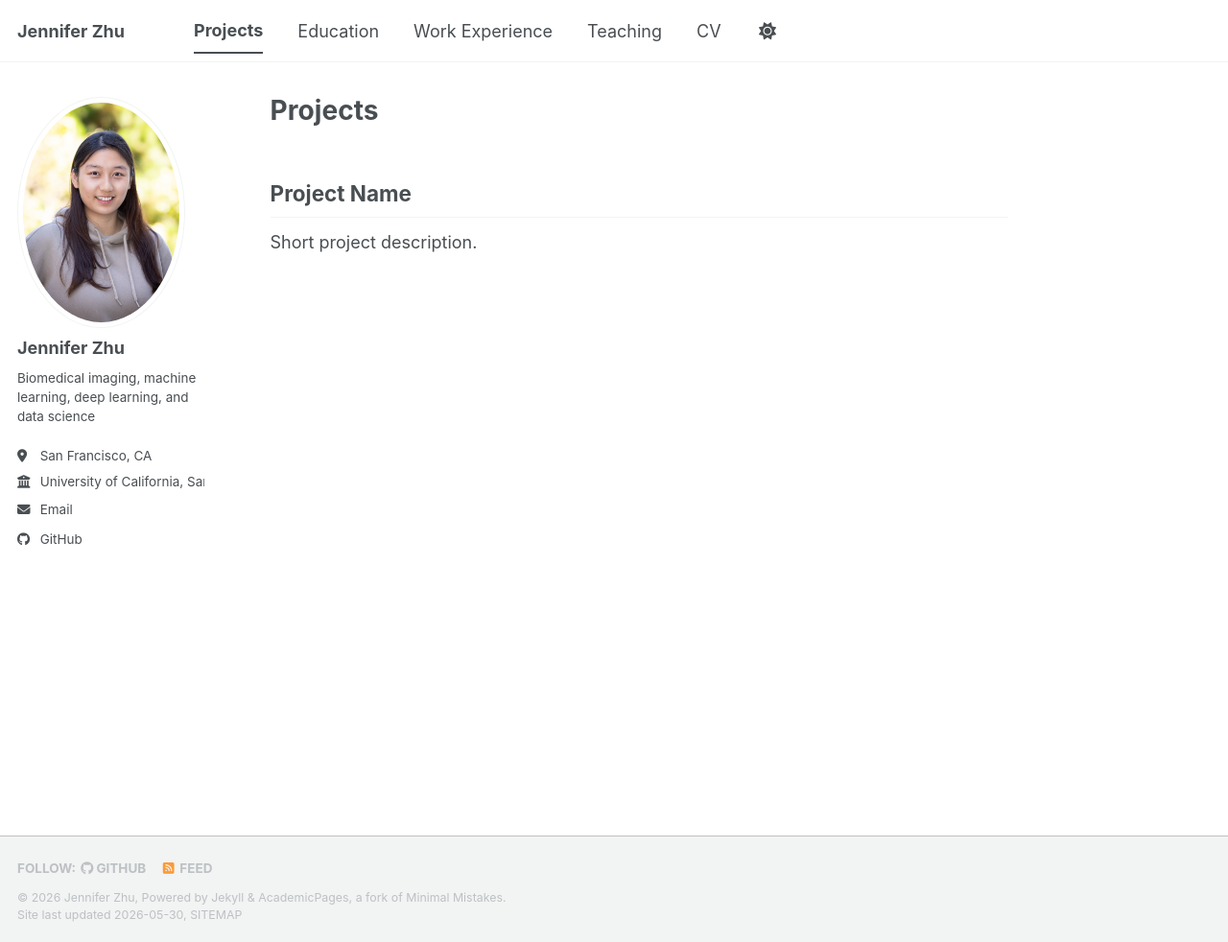
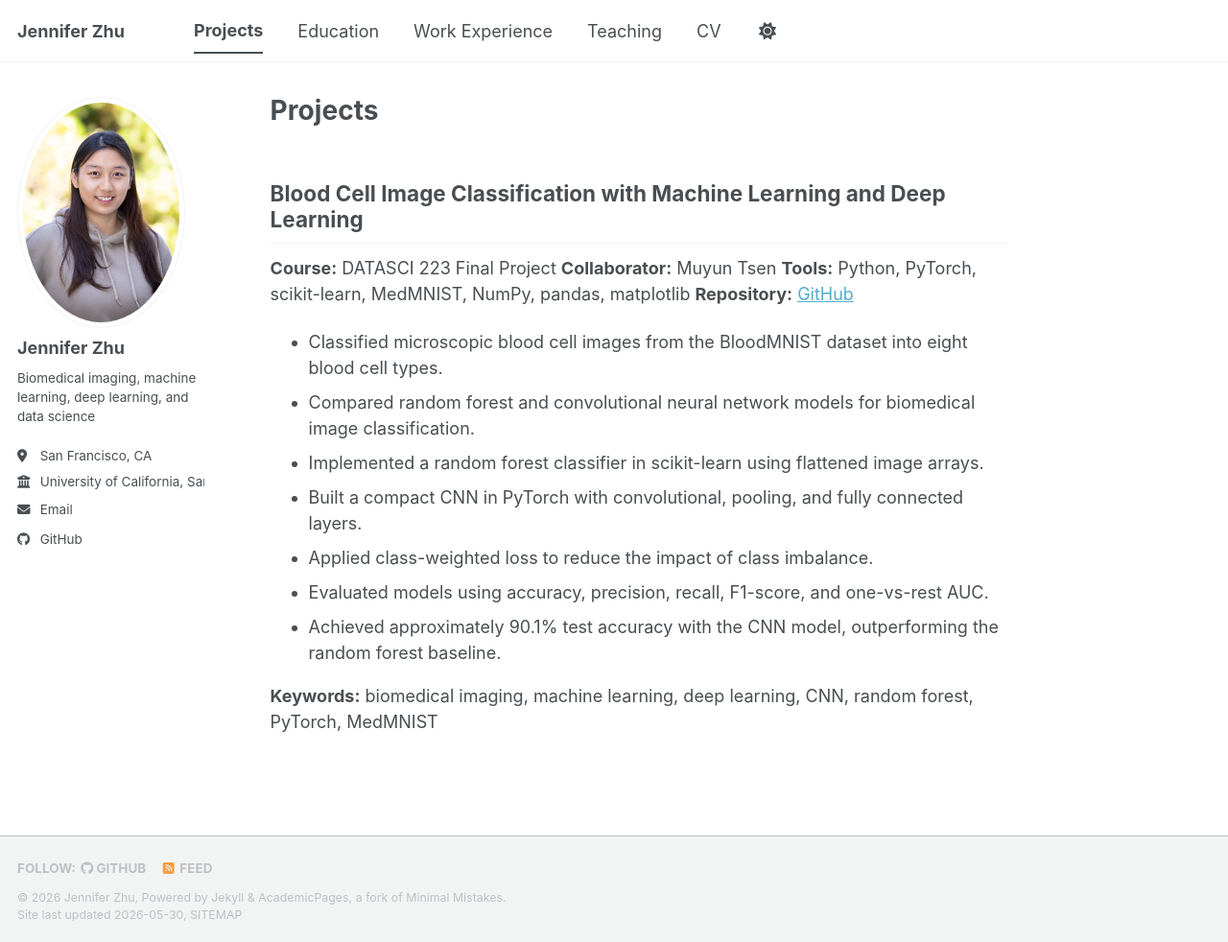
Before and after one commit to jengithubb/jengithubb.github.io, a Jekyll site: the page built from _pages/projects.md, in a window 1280 px wide and 982 px high. Shown: the whole window at 96% size. Built offline with Jekyll 4.4.1, drawn with Linux system fonts in a browser that asks for light colours; a script bundle is joined from its source files by our own code; library files that are not in the unit come from our copies.

Commit message:
Add project details for Blood Cell Image Classification
Detailed project description for Blood Cell Image Classification, including tools used, collaborators, and model evaluation metrics.

```diff
--- a/_pages/projects.md
+++ b/_pages/projects.md
@@ -4,6 +4,19 @@ permalink: /projects/
 author_profile: true
 ---
 
-## Project Name
+## Blood Cell Image Classification with Machine Learning and Deep Learning
 
-Short project description.
+**Course:** DATASCI 223 Final Project
+**Collaborator:** Muyun Tsen
+**Tools:** Python, PyTorch, scikit-learn, MedMNIST, NumPy, pandas, matplotlib
+**Repository:** [GitHub](https://github.com/your-username/your-repository-name)
+
+* Classified microscopic blood cell images from the BloodMNIST dataset into eight blood cell types.
+* Compared random forest and convolutional neural network models for biomedical image classification.
+* Implemented a random forest classifier in scikit-learn using flattened image arrays.
+* Built a compact CNN in PyTorch with convolutional, pooling, and fully connected layers.
+* Applied class-weighted loss to reduce the impact of class imbalance.
+* Evaluated models using accuracy, precision, recall, F1-score, and one-vs-rest AUC.
+* Achieved approximately 90.1% test accuracy with the CNN model, outperforming the random forest baseline.
+
+**Keywords:** biomedical imaging, machine learning, deep learning, CNN, random forest, PyTorch, MedMNIST
```
